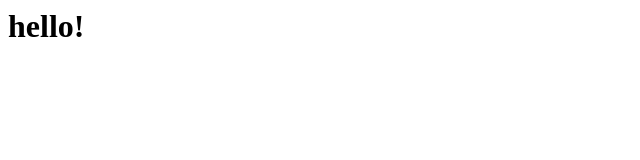
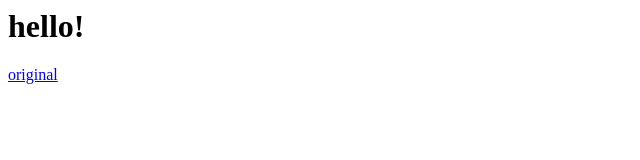
Before and after one commit to gyc0123/wasmtest, a plain HTML site: page index.html in a window 1280 px wide. Shown: the full height of the page, 0-640 px from the left. Drawn offline with Linux system fonts and the light colour scheme.

Commit message:
Update index.html

```diff
--- a/index.html
+++ b/index.html
@@ -1 +1,2 @@
 <h1>hello!</h1>
+<a href="original/openglrenderer-origin.html">original</a>
```
